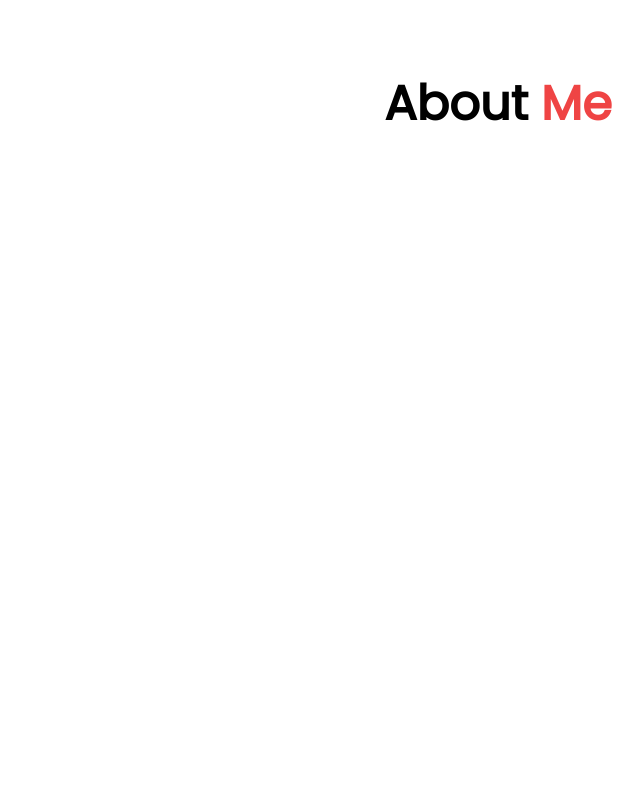
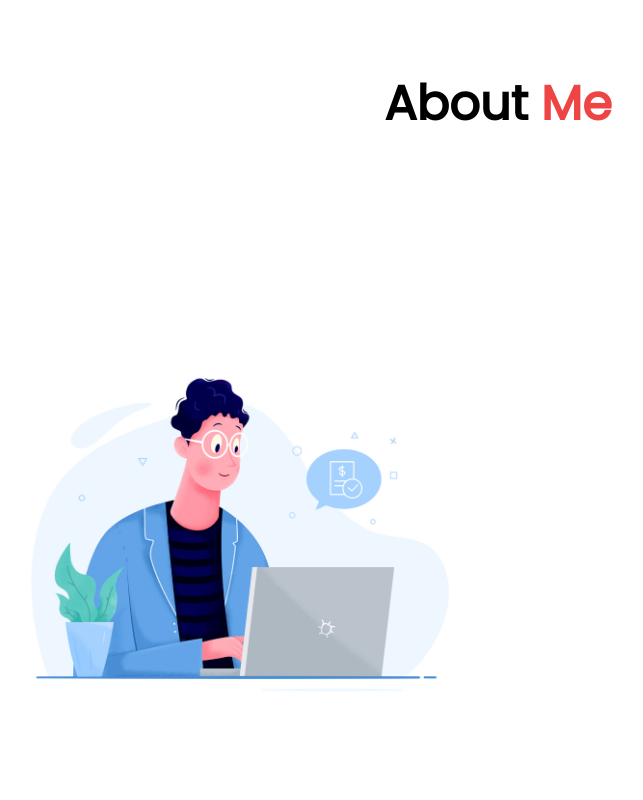
Before and after one commit to GreatnessBarthNathan/PORTFOLIO-PROJECTS, a React (Create React App) app in the folder portfolio/: page / in a window 1280 px wide. Shown: the part 800-1600 px from the top of the page, without its empty margins (142-785 px from the left). Built offline with nearby package versions, Linux system fonts and the light colour scheme.

Commit message:
modified transition

```diff
--- a/portfolio/src/Pages/AboutMe.js
+++ b/portfolio/src/Pages/AboutMe.js
@@ -7,7 +7,7 @@ function AboutMe() {
       <h2 className='text-2xl pt-20 text-center font-bold md:text-5xl'>
         About <span className='text-red-500'>Me</span>
       </h2>
-      <div className='w-4/5 pt-20 mx-auto flex items-center flex-col md:flex-row md:space-x-10 reveal'>
+      <div className='w-4/5 pt-20 mx-auto flex items-center flex-col md:flex-row md:space-x-10'>
         {/* image */}
         <div className='w-full md:w-1/2'>
           <img src={aboutImg} alt='' className='w-full' />
--- a/portfolio/src/Pages/Contact.js
+++ b/portfolio/src/Pages/Contact.js
@@ -4,7 +4,7 @@ import { SiGmail } from "react-icons/si"
 
 const Contact = () => {
   return (
-    <div id='contact' className='bg-blue-100 pt-10 pb-5 reveal'>
+    <div id='contact' className='bg-blue-100 pt-10 pb-5'>
       <h2 className='text-2xl pt-20 text-center font-bold md:text-5xl'>
         Hello, <span className='text-red-500'>Reach out</span>
       </h2>
```
